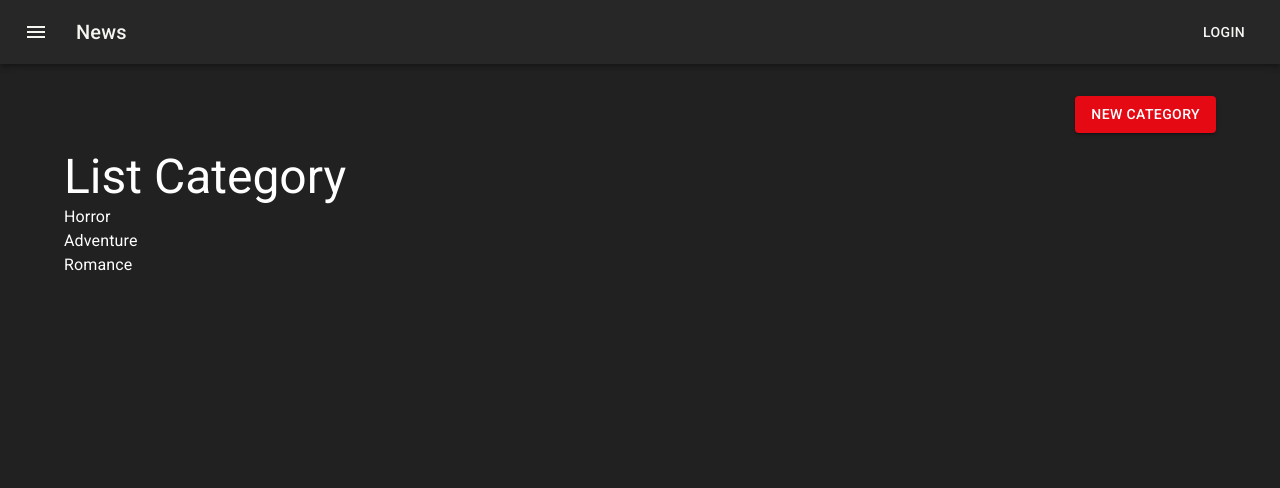
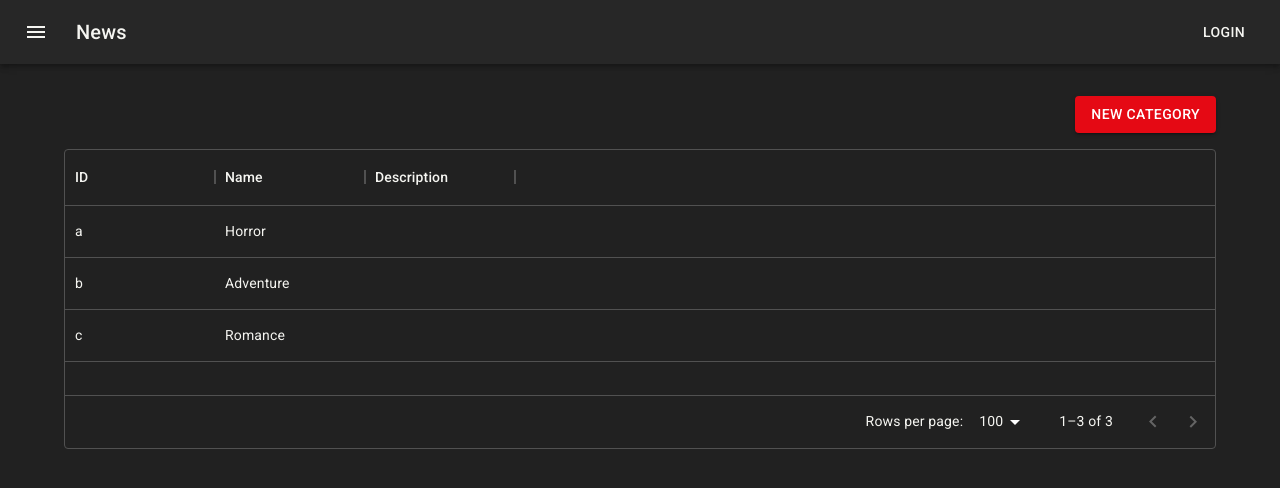
Before and after one commit to gabomoreira/code-flix, a React (Create React App) app: page / in a window 1280 px wide. Shown: the top 488 px of the page. Built offline with nearby package versions, Linux system fonts and the light colour scheme.

Commit message:
feat(category): add table data grid

```diff
--- a/package.json
+++ b/package.json
@@ -8,6 +8,7 @@
     "@fontsource/roboto": "^4.5.8",
     "@mui/icons-material": "^5.11.9",
     "@mui/material": "^5.11.10",
+    "@mui/x-data-grid": "^5.17.25",
     "@reduxjs/toolkit": "^1.9.3",
     "@testing-library/jest-dom": "^5.16.5",
     "@testing-library/react": "^13.4.0",
--- a/src/features/categories/CategoryList.tsx
+++ b/src/features/categories/CategoryList.tsx
@@ -1,32 +1,46 @@
-import { Box, Button, Typography } from '@mui/material'
-import { Link } from 'react-router-dom'
-import { useAppSelector } from '../../app/hooks'
-import { selectCategories } from './CategorySlice'
+import { Link } from 'react-router-dom';
+import { DataGrid, GridColDef, GridRowsProp } from '@mui/x-data-grid';
+import { Box, Button, Typography } from '@mui/material';
+
+import { useAppSelector } from '../../app/hooks';
+import { selectCategories } from './CategorySlice';
 
 export const CategoryList = () => {
-    const categories = useAppSelector(selectCategories)
+  const categories = useAppSelector(selectCategories);
 
-    console.log(categories)
+  const rows: GridRowsProp = categories!.map((category) => ({
+    id: category.id,
+    name: category.name,
+    description: category.description,
+  }));
+
+  const columns: GridColDef[] = [
+    { field: 'id', headerName: 'ID', width: 150 },
+    { field: 'name', headerName: 'Name', width: 150 },
+    { field: 'description', headerName: 'Description', width: 150 },
+  ];
+
+  console.log(rows);
 
   return (
     <Box>
-            <Box display='flex' justifyContent='flex-end'>
+      <Box display="flex" justifyContent="flex-end">
         <Button
-                    variant='contained'
-                    color='secondary'
+          variant="contained"
+          color="secondary"
           component={Link}
-                    to='/category/create'
+          to="/category/create"
           style={{ marginBottom: '1rem' }}
         >
           New Category
         </Button>
       </Box>
 
-            <Typography variant='h3' component='h1'>List Category</Typography>
-
-            {categories?.map((item) => (
-                <Typography key={item.id}>{item.name}</Typography>
-            ))}
+      {categories && (
+        <div style={{ height: 300, width: '100%' }}>
+          <DataGrid rows={rows} columns={columns} />
+        </div>
+      )}
     </Box>
-    )
-}
+  );
+};
```
Also changed, not shown: 1 other file (tests, documents, lock files or other folders). Lines whose indentation alone changed are shown as unchanged.
